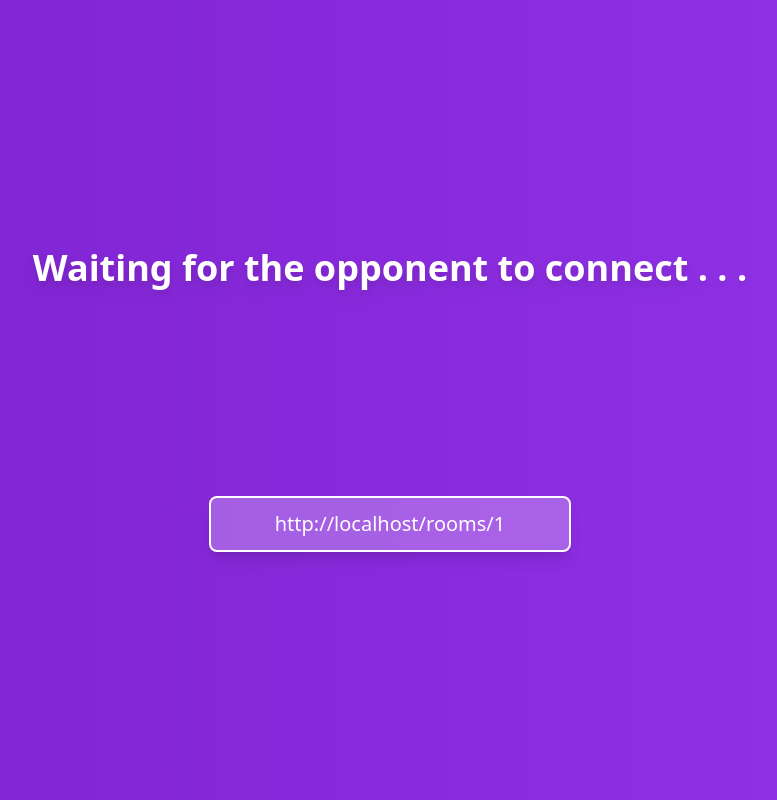
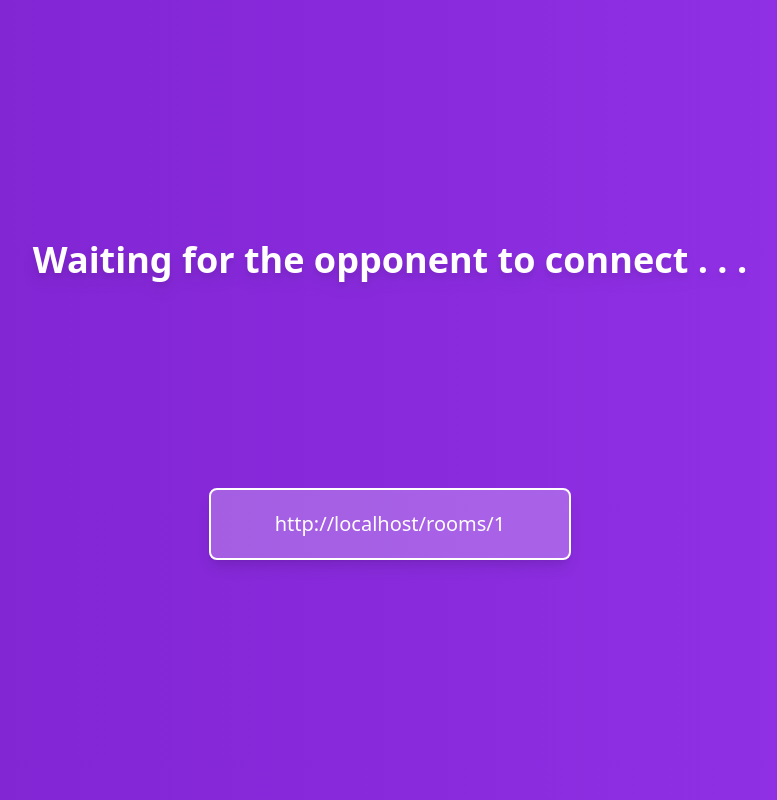
Before and after one commit to GOLDER303/-online-rock-paper-scissors-frontend, a React (Vite) app: page /rooms/1 in a window 1280 px wide. Shown: the whole page, without its empty margins (250-1027 px from the left). Built offline with nearby package versions, Linux system fonts and the light colour scheme; no server answers.

Commit message:
Minor style tweak to waiting for oponent page

```diff
--- a/src/pages/GamePage/WaitingForOpponentPage.tsx
+++ b/src/pages/GamePage/WaitingForOpponentPage.tsx
@@ -16,7 +16,7 @@ const WaitingForOpponentPage = () => {
             </h1>
 
             <div
-                className="group relative mb-8 py-3 px-8 border-2 border-white rounded-lg cursor-pointer shadow-lg lg:px-16"
+                className="group relative mb-8 py-3 px-8 border-2 border-white rounded-lg cursor-pointer shadow-lg lg:px-16 lg:py-5"
                 onClick={handleRoomUrlCopy}
             >
                 <div className="absolute top-0 left-0 w-full h-full bg-white opacity-25 group-hover:opacity-20"></div>
```
